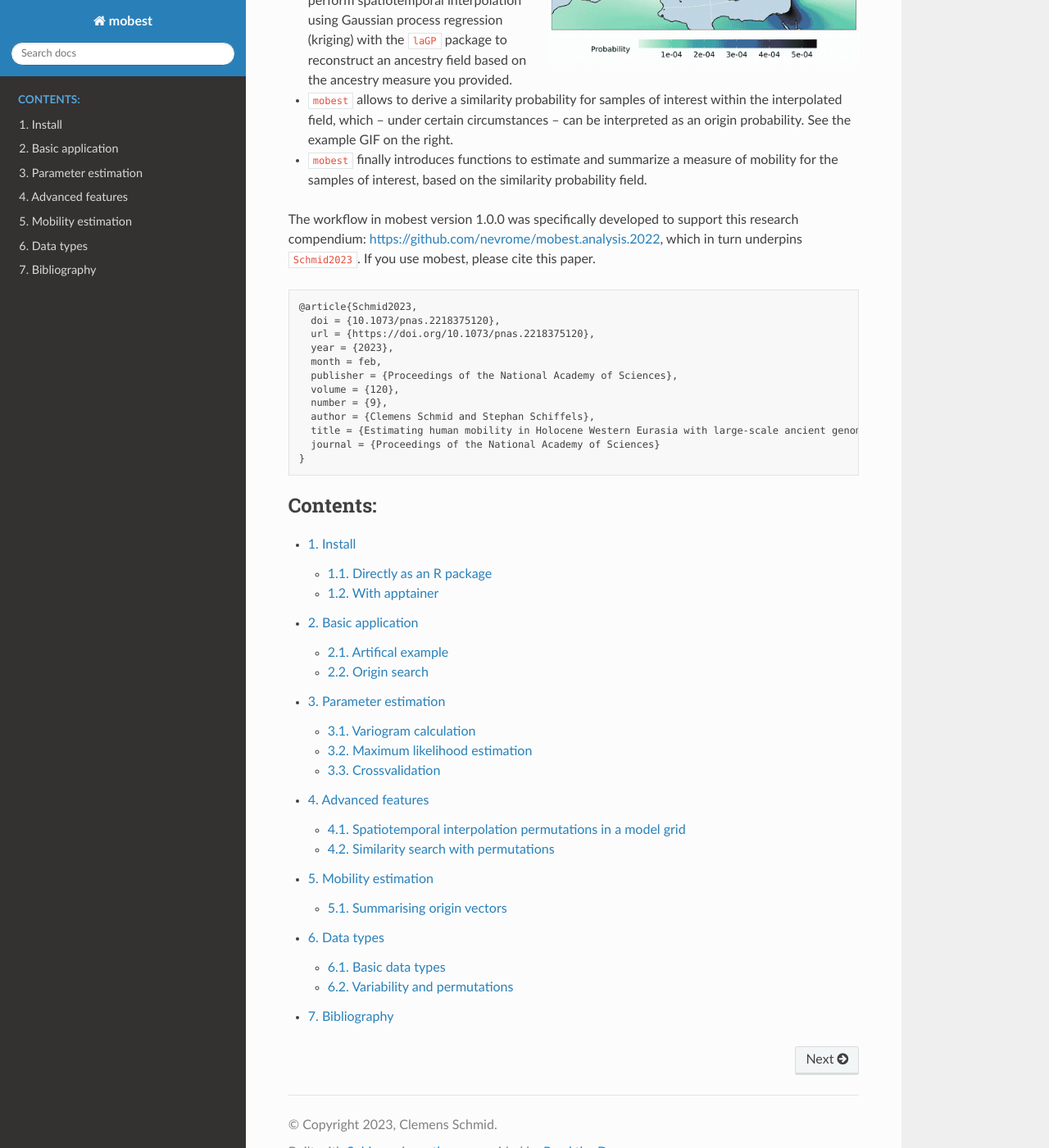
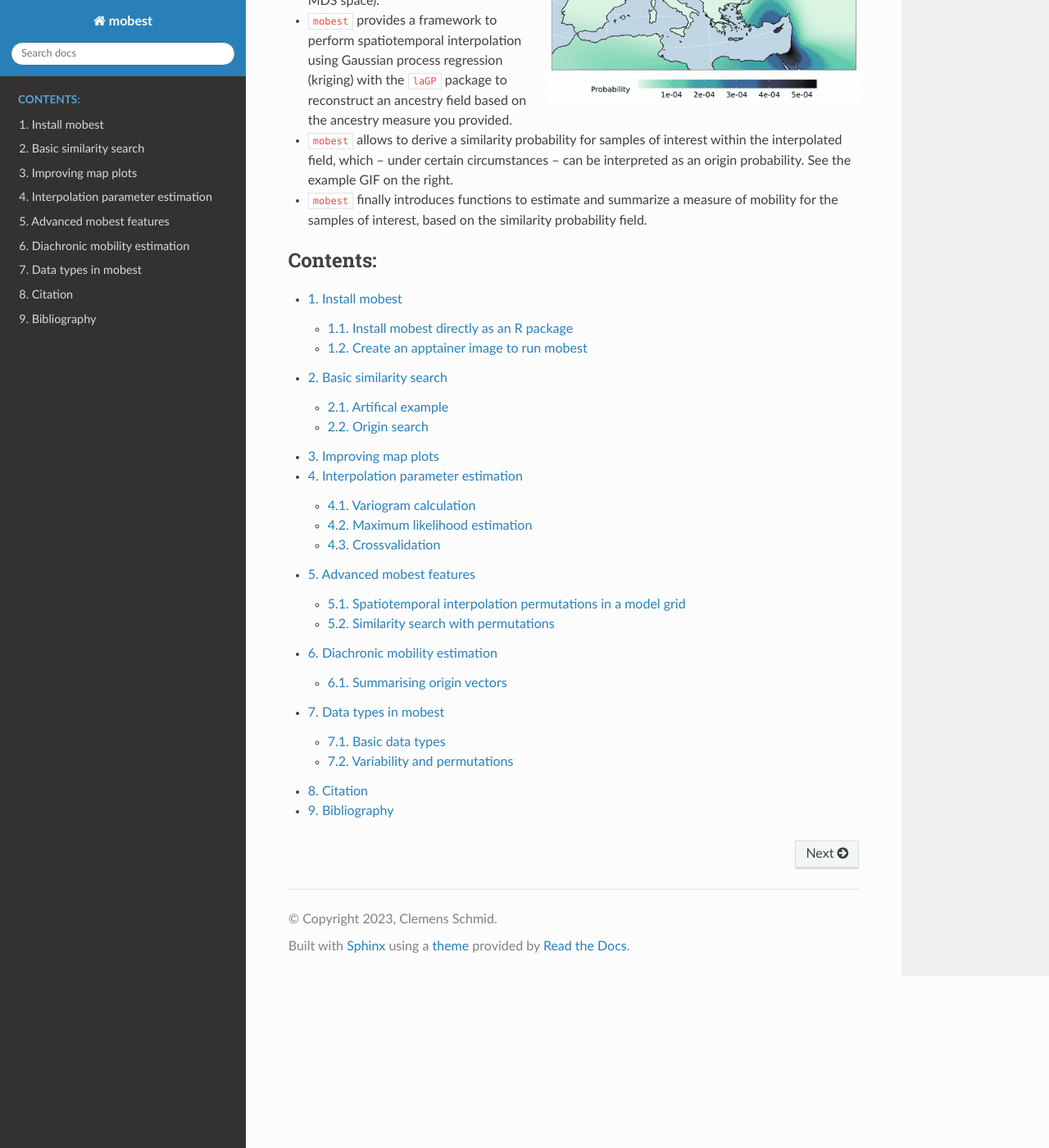
Before and after one commit to nevrome/mobest, a Sphinx documentation site: the page built from docs/index.rst, in a window 1280 px wide and 1400 px high, scrolled down 570 px. Shown: the whole window at 82% size. Built offline with Sphinx 7.4.7 and the Read the Docs theme 2.0.0, drawn with Linux system fonts in a browser that asks for light colours; cross-references to code outside the pages are shown as plain code; some of the changed text lies outside the part shown.

````diff
--- a/docs/index.rst
+++ b/docs/index.rst
@@ -11,10 +11,12 @@ mobest - Spatiotemporal Ancestry Interpolation and Search
    :numbered:
    :caption: Contents:
 
-   Install <install.md>
-   Basic application <basic.md>
-   Parameter estimation <estimation.md>
-   Advanced features <advanced.md>
-   Mobility estimation <mobility.md>
-   Data types <types.md>
+   Install mobest <install.md>
+   Basic similarity search <basic.md>
+   Improving map plots <plots.md>
+   Interpolation parameter estimation <estimation.md>
+   Advanced mobest features <advanced.md>
+   Diachronic mobility estimation <mobility.md>
+   Data types in mobest <types.md>
+   Citation <citation.md>
    Bibliography <bibliography.md>
--- a/docs/install.md
+++ b/docs/install.md
@@ -1,6 +1,6 @@
 # Installing mobest
 
-## Directly as an R package
+## Install mobest directly as an R package
 
 mobest is an R package and can be **installed directly from GitHub on the R console** with
 
@@ -22,7 +22,7 @@ For any of this too work a number of **system libraries** (mostly for processing
 
 The `sf` package maintainers provide a good explanation how to install these: <https://r-spatial.github.io/sf/#installing>
 
-## With apptainer
+## Create an apptainer image to run mobest
 
 If installing system libraries is not possible (for example because you don't have root access) or desirable, then mobest can also be run through a virtualization layer. One option is the high performance computing container system [apptainer](https://apptainer.org) (formerly ["singularity"](https://apptainer.org/news/community-announcement-20211130)). To do this you can follow these steps:
 
--- /dev/null
+++ b/docs/plots.md
@@ -0,0 +1 @@
+# Improving the similarity search map plots
--- a/docs/welcome.md
+++ b/docs/welcome.md
@@ -2,7 +2,7 @@
 version](https://img.shields.io/github/r-package/v/nevrome/mobest) (latest version)
 [![R-CMD-check](https://github.com/nevrome/mobest/actions/workflows/check-release.yaml/badge.svg)](https://github.com/nevrome/mobest/actions/workflows/check-release.yaml)
 
-This R package provides types and functions for spatiotemporal interpolation of human genetic ancestry components, similarity search and the calculation of a derived measure for **mob**ility **est**imation.
+This R package provides types and functions for spatiotemporal interpolation of human genetic ancestry components, similarity search and the calculation of a derived measure for **mob**ility **est**imation. The workflow in mobest version 1.0.0 was specifically developed to support this research compendium: <https://github.com/nevrome/mobest.analysis.2022>, which in turn underpins {cite:p}`Schmid2023`.
 
 ```{figure} img/example_movie.gif
 ---
@@ -15,20 +15,3 @@ width: 380px
 - `mobest` provides a framework to perform spatiotemporal interpolation using Gaussian process regression (kriging) with the [`laGP`](https://CRAN.R-project.org/package=laGP) package to reconstruct an ancestry field based on the ancestry measure you provided.
 - `mobest` allows to derive a similarity probability for samples of interest within the interpolated field, which – under certain circumstances – can be interpreted as an origin probability. See the example GIF on the right.
 - `mobest` finally introduces functions to estimate and summarize a measure of mobility for the samples of interest, based on the similarity probability field.
-
-The workflow in mobest version 1.0.0 was specifically developed to support this research compendium: <https://github.com/nevrome/mobest.analysis.2022>, which in turn underpins {cite:p}`Schmid2023`. If you use mobest, please cite this paper.
-
-```none
-@article{Schmid2023,
-  doi = {10.1073/pnas.2218375120},
-  url = {https://doi.org/10.1073/pnas.2218375120},
-  year = {2023},
-  month = feb,
-  publisher = {Proceedings of the National Academy of Sciences},
-  volume = {120},
-  number = {9},
-  author = {Clemens Schmid and Stephan Schiffels},
-  title = {Estimating human mobility in Holocene Western Eurasia with large-scale ancient genomic data},
-  journal = {Proceedings of the National Academy of Sciences}
-}
-```
````
Also changed, not shown: docs/citation.md (added, +29 -0 lines).
